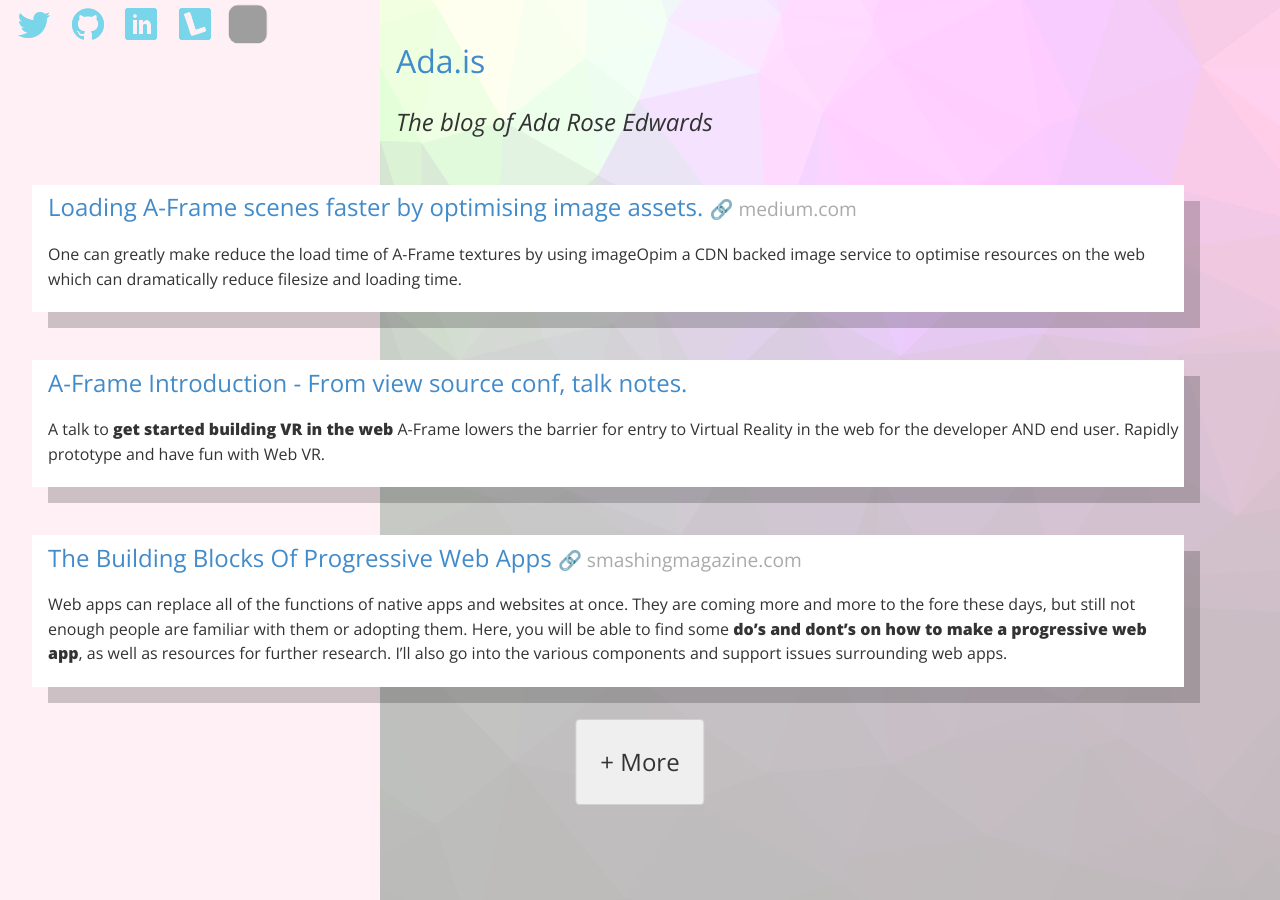
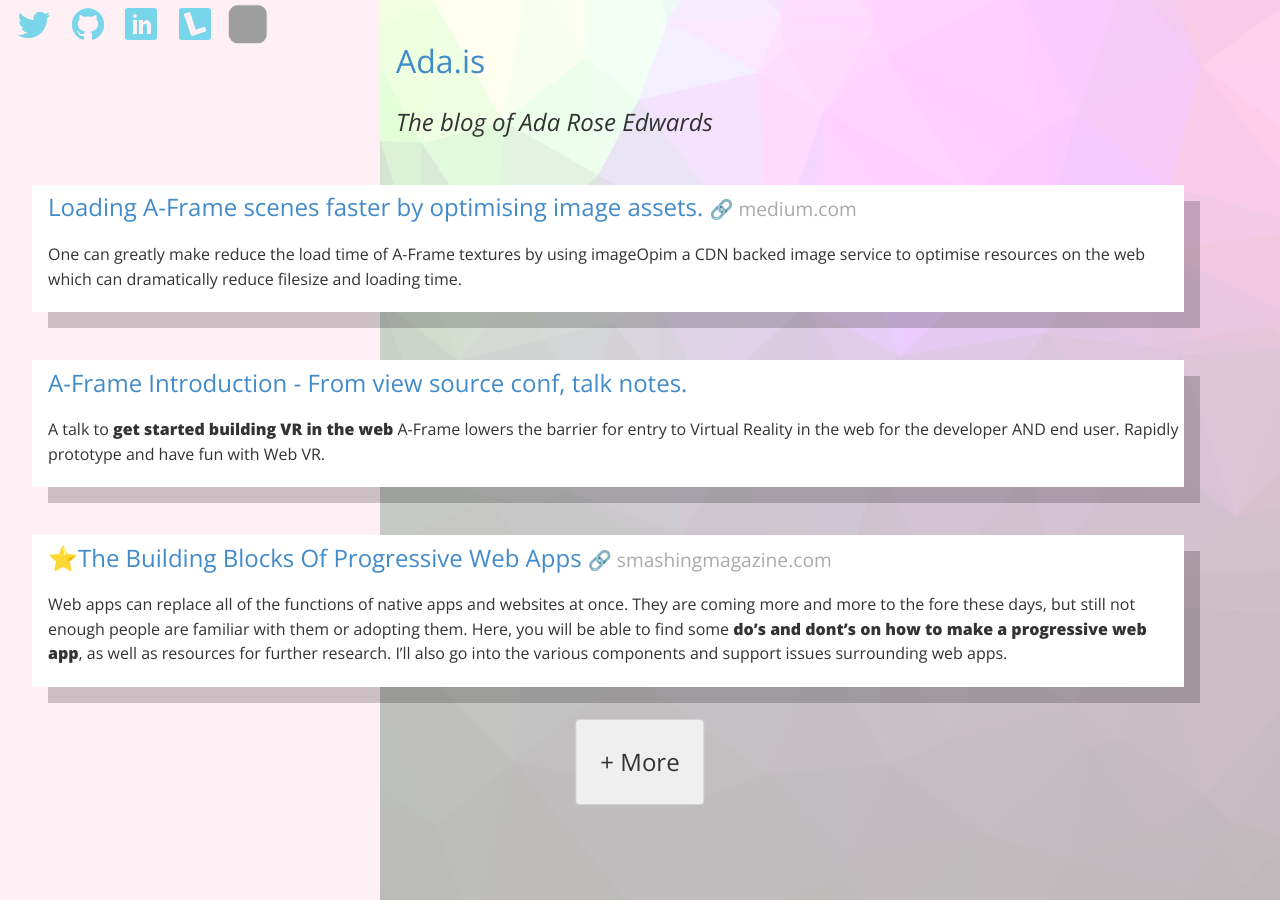
Before and after one commit to AdaRoseCannon/adarosecannon.github.io, a Jekyll site: the page built from index.html, in a window 1280 px wide. Built offline with Jekyll 4.4.1, drawn with Linux system fonts in a browser that asks for light colours; grey boxes are pictures that could not be loaded.

Commit message:
Update index.html

```diff
--- a/index.html
+++ b/index.html
@@ -8,11 +8,11 @@
   {% for post in site.posts %}
     <div class="home-posts_item">
 	{% if post.link %}
-    	<h2><a class="article-link" href="{{ post.link }}">{{ post.title }}</a> <span title="External Link" style="font-size: 80%; color: #aaa;">{% if post.external %}🔗 {{ post.external }} {% endif %}</span></h2>
+    	<h2>{% if post.star %}⭐{% endif %}<a class="article-link" href="{{ post.link }}" target="_blank" rel="noopener">{{ post.title }}</a> <span title="External Link" style="font-size: 80%; color: #aaa;">{% if post.external %}🔗 {{ post.external }} {% endif %}</span></h2>
 			<article><p>{{ post.description }}</p></article>
     	<time>{{ post.date | date_to_string }}</time>
 	{% else %}
-		<h2><a class="article-link" href="{{ post.url }}">{{ post.title }}</a></h2>
+		<h2>{% if post.star %}⭐{% endif %}<a class="article-link" href="{{ post.url }}">{{ post.title }}</a></h2>
 		<article>{{ post.excerpt }}</article>
 		<time>{{ post.date | date_to_string }}</time>
 	{% endif %}
```
